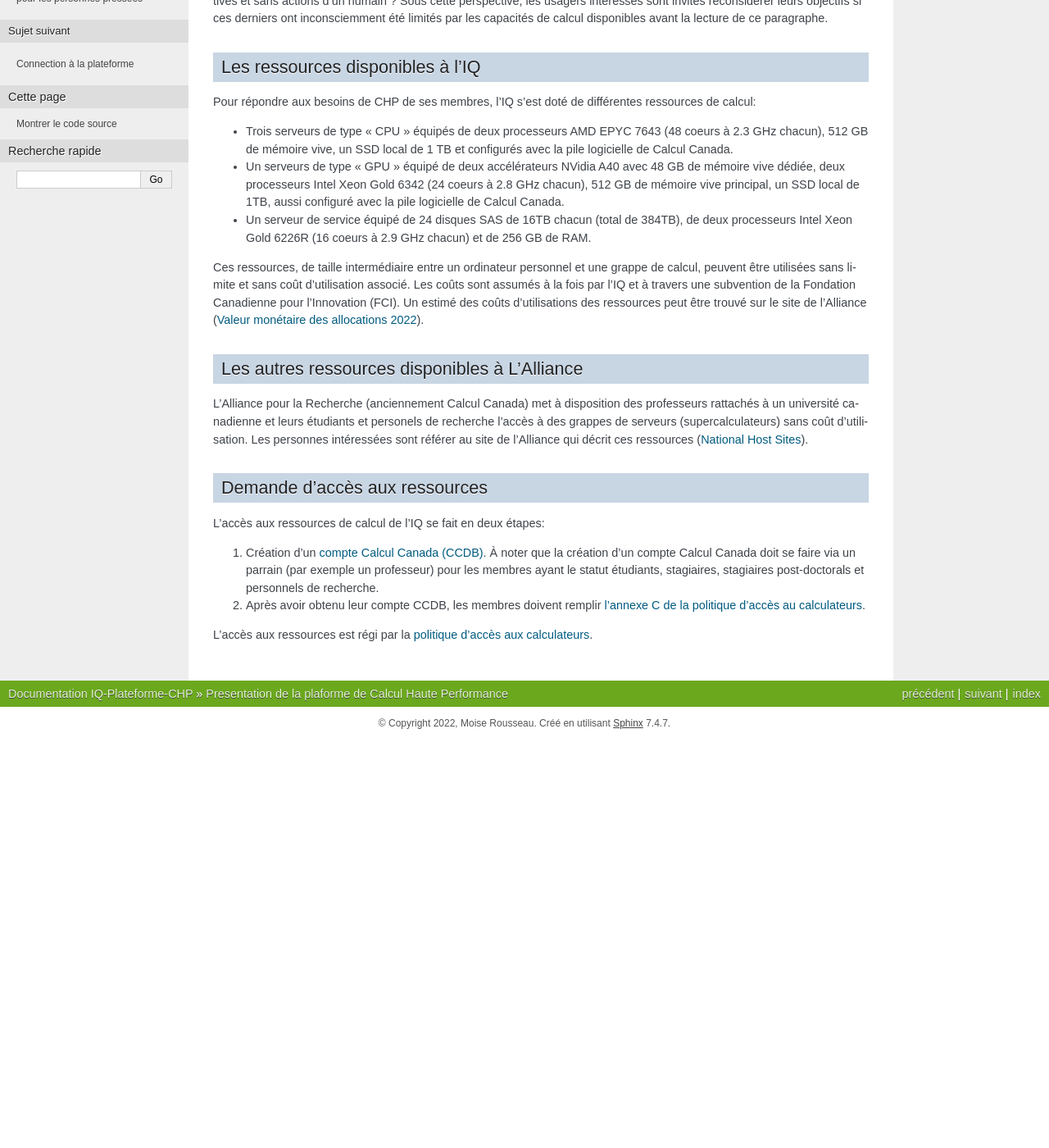
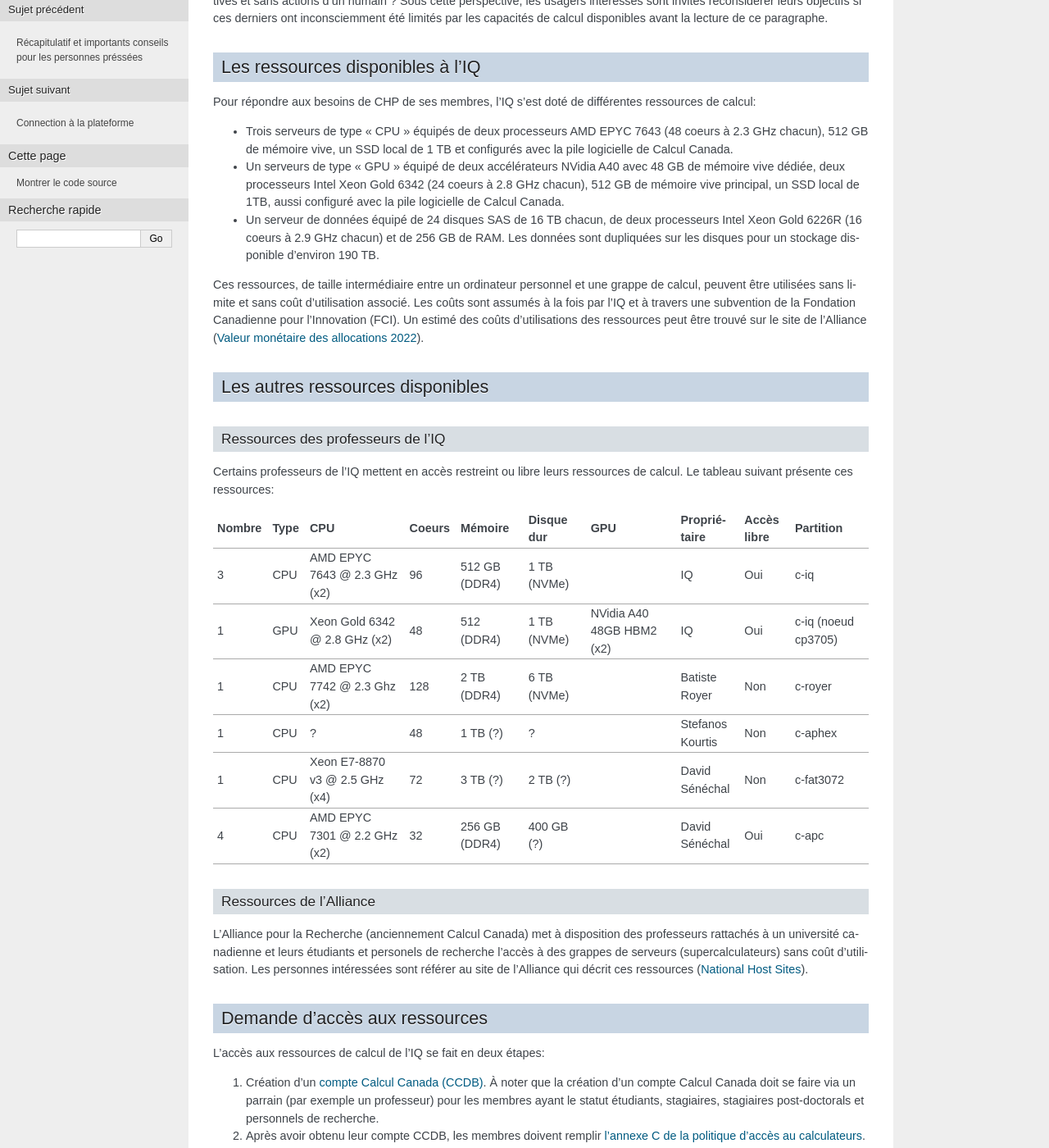
Before and after one commit to Institut-Quantique-UdeS/Presentation-Plateforme-CHP, a Sphinx documentation site: the page built from source/description.rst, in a window 1280 px wide and 1400 px high, scrolled down 372 px. Shown: the whole window at 82% size. Built offline with Sphinx 7.4.7, drawn with Linux system fonts in a browser that asks for light colours; before the commit the page ends 1274 px from its top, so only the background shows below that; some of the changed text lies outside the part shown.

Commit message:
ajout ressources des autres professeurs de l'iq

```diff
--- a/source/description.rst
+++ b/source/description.rst
@@ -24,15 +24,100 @@
 
 * Trois serveurs de type "CPU" équipés de deux processeurs AMD EPYC 7643 (48 coeurs à 2.3 GHz chacun), 512 GB de mémoire vive, un SSD local de 1 TB et configurés avec la pile logicielle de Calcul Canada.
 * Un serveurs de type "GPU" équipé de deux accélérateurs NVidia A40 avec 48 GB de mémoire vive dédiée, deux processeurs Intel Xeon Gold 6342 (24 coeurs à 2.8 GHz chacun), 512 GB de mémoire vive principal, un SSD local de 1TB, aussi configuré avec la pile logicielle de Calcul Canada.
-* Un serveur de service équipé de 24 disques SAS de 16TB chacun (total de 384TB), de deux processeurs Intel Xeon Gold 6226R (16 coeurs à 2.9 GHz chacun) et de 256 GB de RAM.
+* Un serveur de données équipé de 24 disques SAS de 16 TB chacun, de deux processeurs Intel Xeon Gold 6226R (16 coeurs à 2.9 GHz chacun) et de 256 GB de RAM. Les données sont dupliquées sur les disques pour un stockage disponible d'environ 190 TB.
 
 Ces ressources, de taille intermédiaire entre un ordinateur personnel et une grappe de calcul, peuvent être utilisées sans limite et sans coût d'utilisation associé.
 Les coûts sont assumés à la fois par l'IQ et à travers une subvention de la Fondation Canadienne pour l'Innovation (FCI).
 Un estimé des coûts d'utilisations des ressources peut être trouvé sur le site de l'Alliance (`Valeur monétaire des allocations 2022 <https://alliancecan.ca/en/services/advanced-research-computing/accessing-resources/resource-allocation-competitions/2022-resource-allocations-competition-results#heading-monetary-value-of-the-2022-allocations>`_).
 
 
-Les autres ressources disponibles à L'Alliance
-==============================================
+Les autres ressources disponibles
+=================================
+
+Ressources des professeurs de l'IQ
+##################################
+
+Certains professeurs de l'IQ mettent en accès restreint ou libre leurs ressources de calcul.
+Le tableau suivant présente ces ressources:
+
+.. list-table::
+   :header-rows: 1
+
+   * - Nombre
+     - Type
+     - CPU
+     - Coeurs
+     - Mémoire
+     - Disque dur
+     - GPU
+     - Propriétaire
+     - Accès libre
+     - Partition
+   * - 3
+     - CPU
+     - AMD EPYC 7643 @ 2.3 GHz (x2)
+     - 96
+     - 512 GB (DDR4)
+     - 1 TB (NVMe)
+     -
+     - IQ
+     - Oui
+     - c-iq
+   * - 1
+     - GPU
+     - Xeon Gold 6342 @ 2.8 GHz (x2)
+     - 48
+     - 512 (DDR4)
+     - 1 TB (NVMe)
+     - NVidia A40 48GB HBM2 (x2)
+     - IQ
+     - Oui
+     - c-iq (noeud cp3705)
+   * - 1
+     - CPU
+     - AMD EPYC 7742 @ 2.3 Ghz (x2)
+     - 128
+     - 2 TB (DDR4)
+     - 6 TB (NVMe)
+     -
+     - Batiste Royer
+     - Non
+     - c-royer
+   * - 1
+     - CPU
+     - ?
+     - 48
+     - 1 TB (?)
+     - ?
+     -
+     - Stefanos Kourtis
+     - Non
+     - c-aphex
+   * - 1
+     - CPU
+     - Xeon E7-8870 v3 @ 2.5 GHz (x4)
+     - 72
+     - 3 TB (?)
+     - 2 TB (?)
+     -
+     - David Sénéchal
+     - Non
+     - c-fat3072
+   * - 4
+     - CPU
+     - AMD EPYC 7301 @ 2.2 GHz (x2)
+     - 32
+     - 256 GB (DDR4)
+     - 400 GB (?)
+     -
+     - David Sénéchal
+     - Oui
+     - c-apc
+
+
+
+Ressources de l'Alliance
+########################
 
 L'Alliance pour la Recherche (anciennement Calcul Canada) met à disposition des professeurs rattachés à un université canadienne et leurs étudiants et personels de recherche l'accès à des grappes de serveurs (supercalculateurs) sans coût d'utilisation. Les personnes intéressées sont référer au site de l'Alliance qui décrit ces ressources (`National Host Sites <https://alliancecan.ca/en/services/advanced-research-computing/federation/national-host-sites>`_).
 
--- a/source/index.rst
+++ b/source/index.rst
@@ -6,7 +6,7 @@
 Plateforme Calcul Haute Performance de l'IQ
 ===========================================
 
-*Dernière mise à jour: 2 aout 2022*
+*Dernière mise à jour: 16 février 2023*
 
 Cher étudiants et étudiantes, cher personnel de recherche et cher professeurs et professeures,
 
```
Also changed, not shown: other parts of source/index.rst (+1 -0 lines), source/installation_logiciel.rst (added, +36 -0 lines), source/job.rst (+20 -0 lines).
